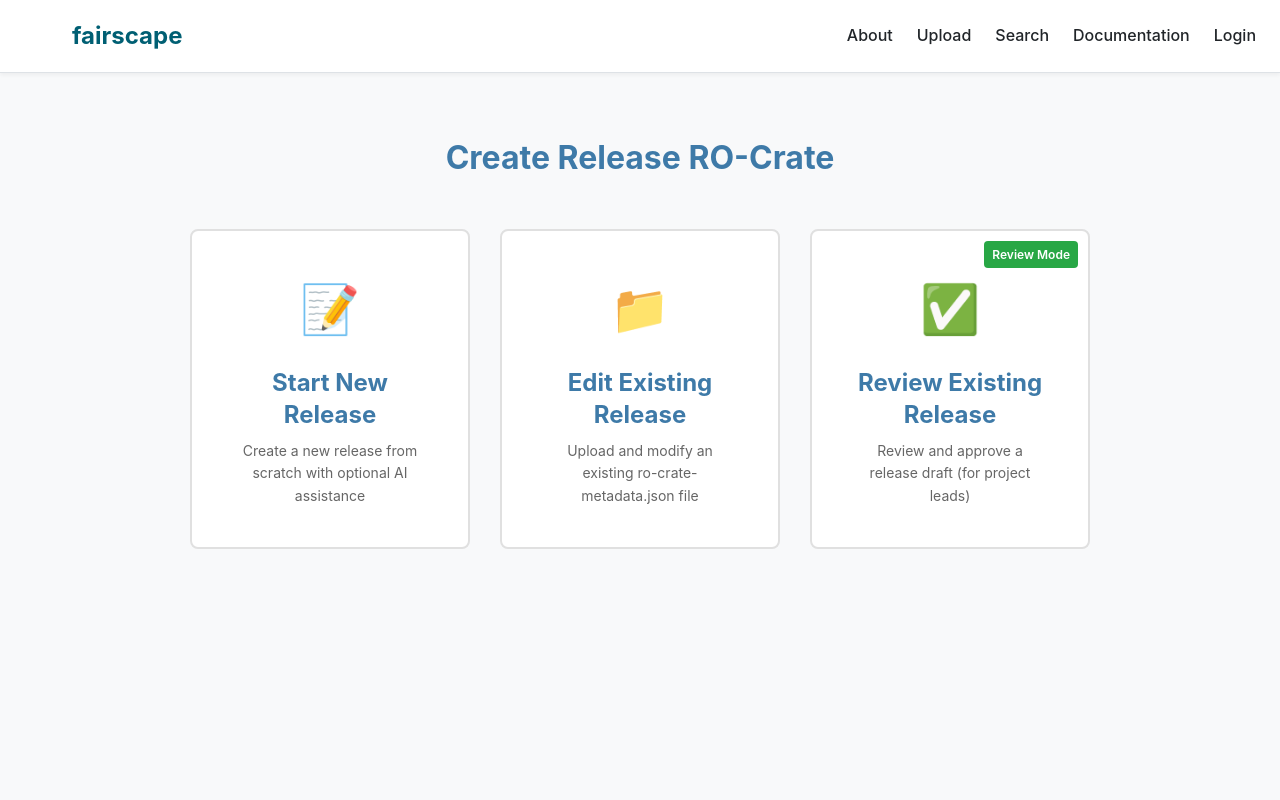
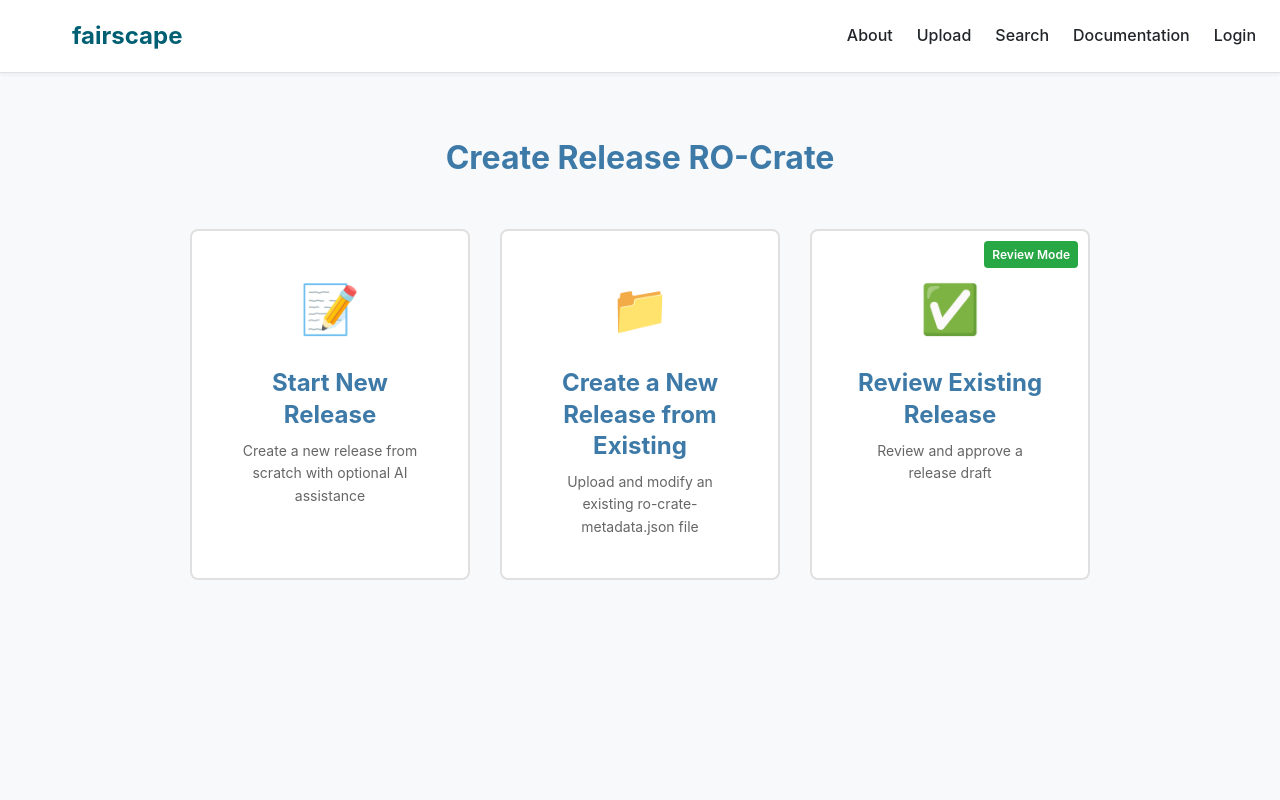
Before and after one commit to fairscape/fairscape_web_client, a React (Vite) app: page /create-release in a window 1280 px wide. Shown: the top 800 px of the page. Built offline with nearby package versions, Linux system fonts and the light colour scheme; no server answers.

Commit message:
mode selector

```diff
--- a/src/components/Forms/Release/ModeSelector.tsx
+++ b/src/components/Forms/Release/ModeSelector.tsx
@@ -18,7 +18,7 @@ const ModeSelector: React.FC<ModeSelectorProps> = ({ onModeSelect }) => {
 
       <ChoiceCard onClick={() => onModeSelect("edit")}>
         <ChoiceIcon>📁</ChoiceIcon>
-        <ChoiceTitle>Edit Existing Release</ChoiceTitle>
+        <ChoiceTitle>Create a New Release from Existing </ChoiceTitle>
         <ChoiceDescription>
           Upload and modify an existing ro-crate-metadata.json file
         </ChoiceDescription>
@@ -28,7 +28,7 @@ const ModeSelector: React.FC<ModeSelectorProps> = ({ onModeSelect }) => {
         <ChoiceIcon>✅</ChoiceIcon>
         <ChoiceTitle>Review Existing Release</ChoiceTitle>
         <ChoiceDescription>
-          Review and approve a release draft (for project leads)
+          Review and approve a release draft
         </ChoiceDescription>
         <ReviewBadge>Review Mode</ReviewBadge>
       </ChoiceCard>
```
